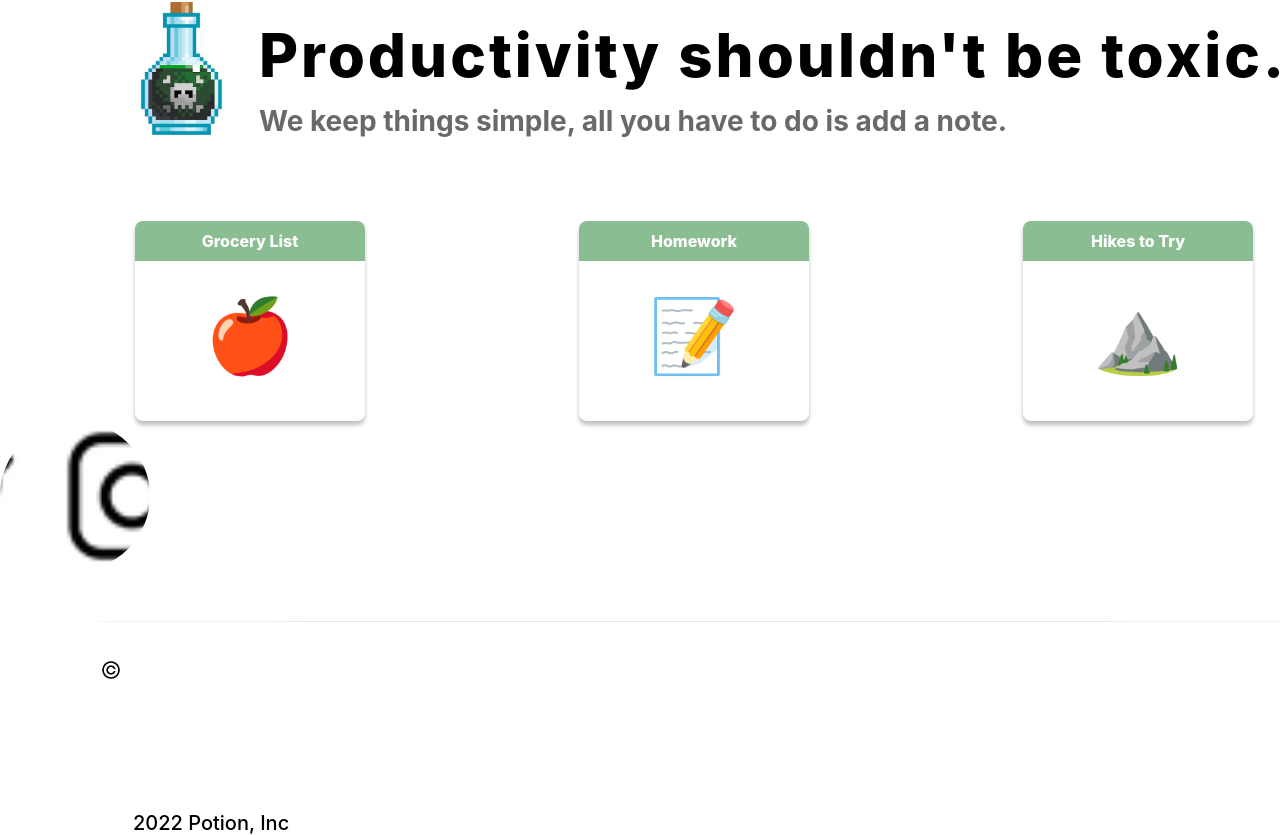
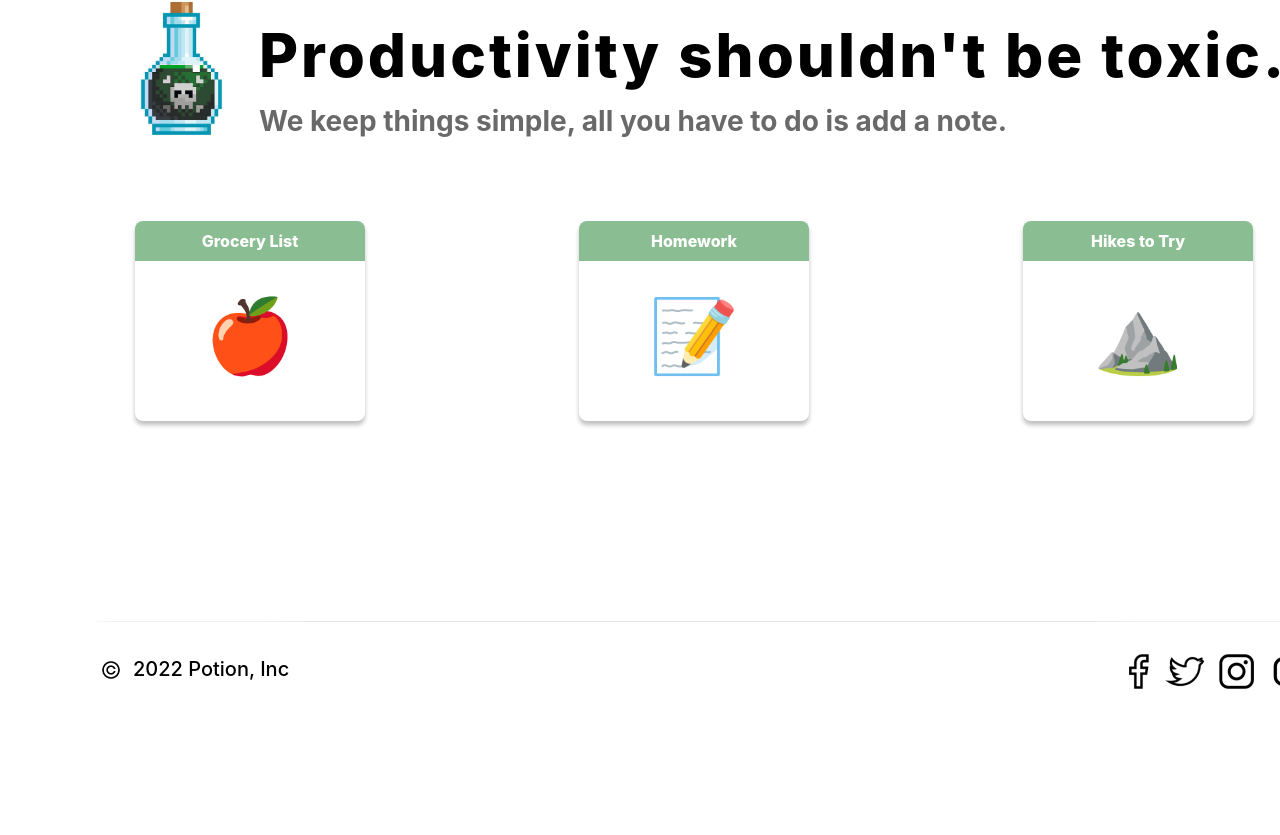
Before and after one commit to cchun01/Potion, a React (Create React App) app in the folder react-frontend/: page / in a window 1280 px wide. Shown: the part 729-1564 px from the top of the page. After the commit the page ends 1443 px from the top, so only its background shows below. Built offline with nearby package versions, Linux system fonts and the light colour scheme.

Commit message:
Fixed typo in code

```diff
--- a/react-frontend/src/Home.js
+++ b/react-frontend/src/Home.js
@@ -91,7 +91,7 @@ function Home() {
       />
 
       <img
-        className="socialMedia"
+        className="socialMedia4"
         alt=""
         src={require("./homeImages/socialMedia4.png")}
       />
```
